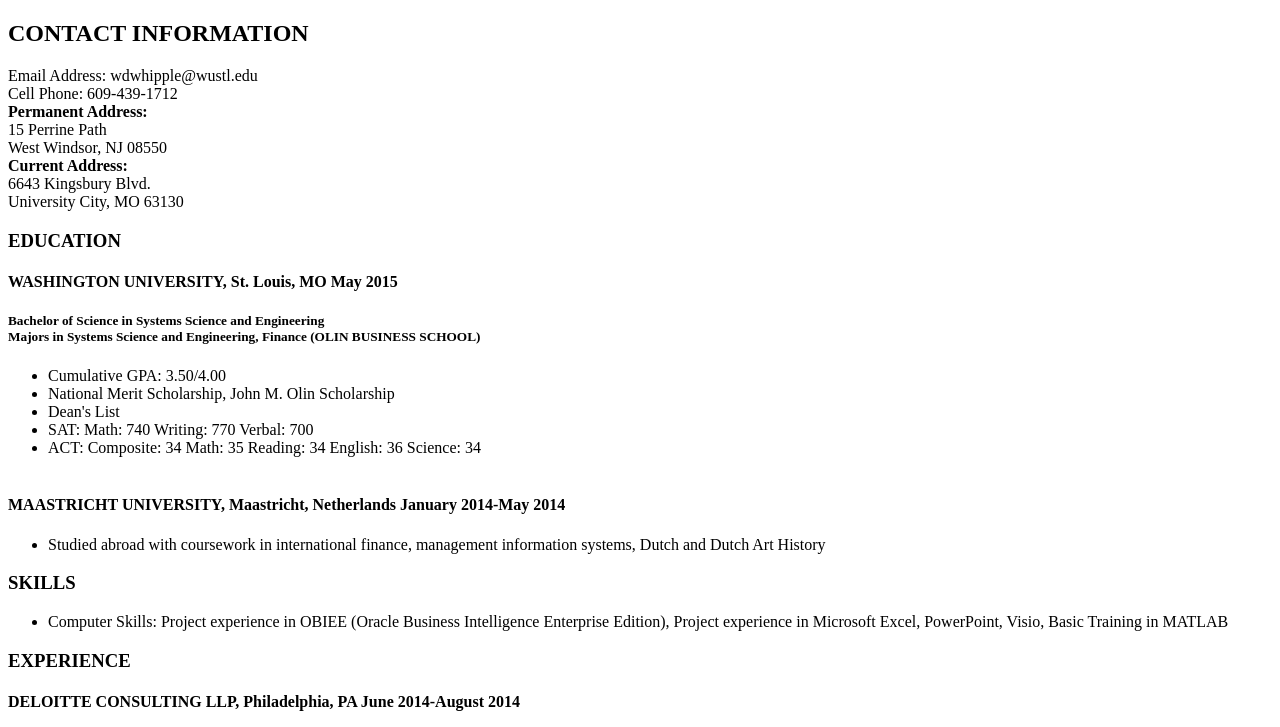
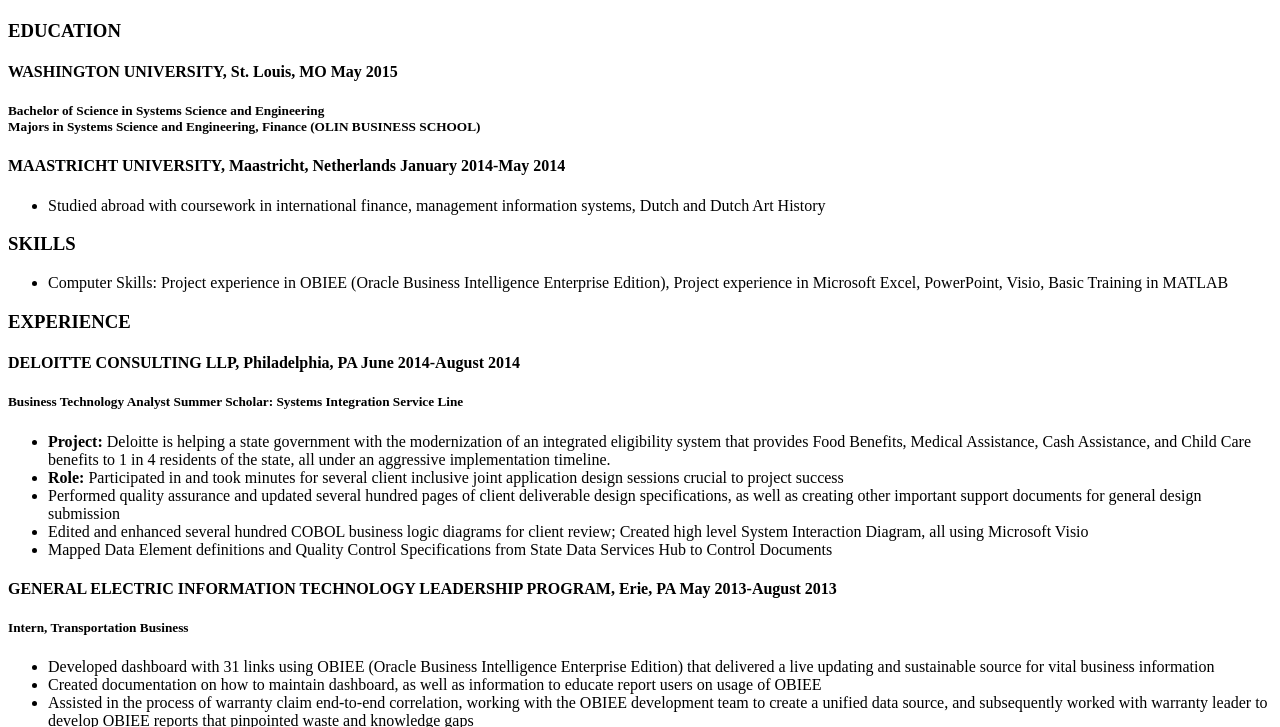
Before and after one commit to wwhip2088/resume1, a plain HTML site: page index.html in a window 1280 px wide. Shown: the part 60-787 px from the top of the page. Drawn offline with Linux system fonts and the light colour scheme.

Commit message:
Information Update

```diff
--- a/index.html
+++ b/index.html
@@ -9,6 +9,7 @@
 
   <body>
     <h1><b>William Whipple</b></h1>
+         <!--Information Removed For Privacy
       <h2><b>CONTACT INFORMATION</b></h2>
        <p>Email Address: wdwhipple@wustl.edu<br>
          Cell Phone: 609-439-1712<br>
@@ -16,18 +17,18 @@
          15 Perrine Path<br>
          West Windsor, NJ 08550<br>
          <b>Current Address:</b> <br>
-         6643 Kingsbury Blvd.<br>
-         University City, MO 63130
+         University City, MO 63130 -->
          <h3><b>EDUCATION</b></h3>
             <h4>WASHINGTON UNIVERSITY, St. Louis, MO May 2015</h4>
               <h5>Bachelor of Science in Systems Science and Engineering<br>
             Majors in Systems Science and Engineering, Finance (OLIN BUSINESS SCHOOL)</h5>
+            <!--Information Removed For Privacy
             <ul>
               <li>Cumulative GPA: 3.50/4.00</li>
               <li>National Merit Scholarship, John M. Olin Scholarship</li>
               <li>Dean's List</li>
               <li>SAT: Math: 740 Writing: 770 Verbal: 700</li>
-              <li>ACT: Composite: 34 Math: 35 Reading: 34 English: 36 Science: 34</li><br>
+              <li>ACT: Composite: 34 Math: 35 Reading: 34 English: 36 Science: 34</li><br>-->
             </ul>
             <h4>MAASTRICHT UNIVERSITY, Maastricht, Netherlands January 2014-May 2014</h4>
             <ul>
```
